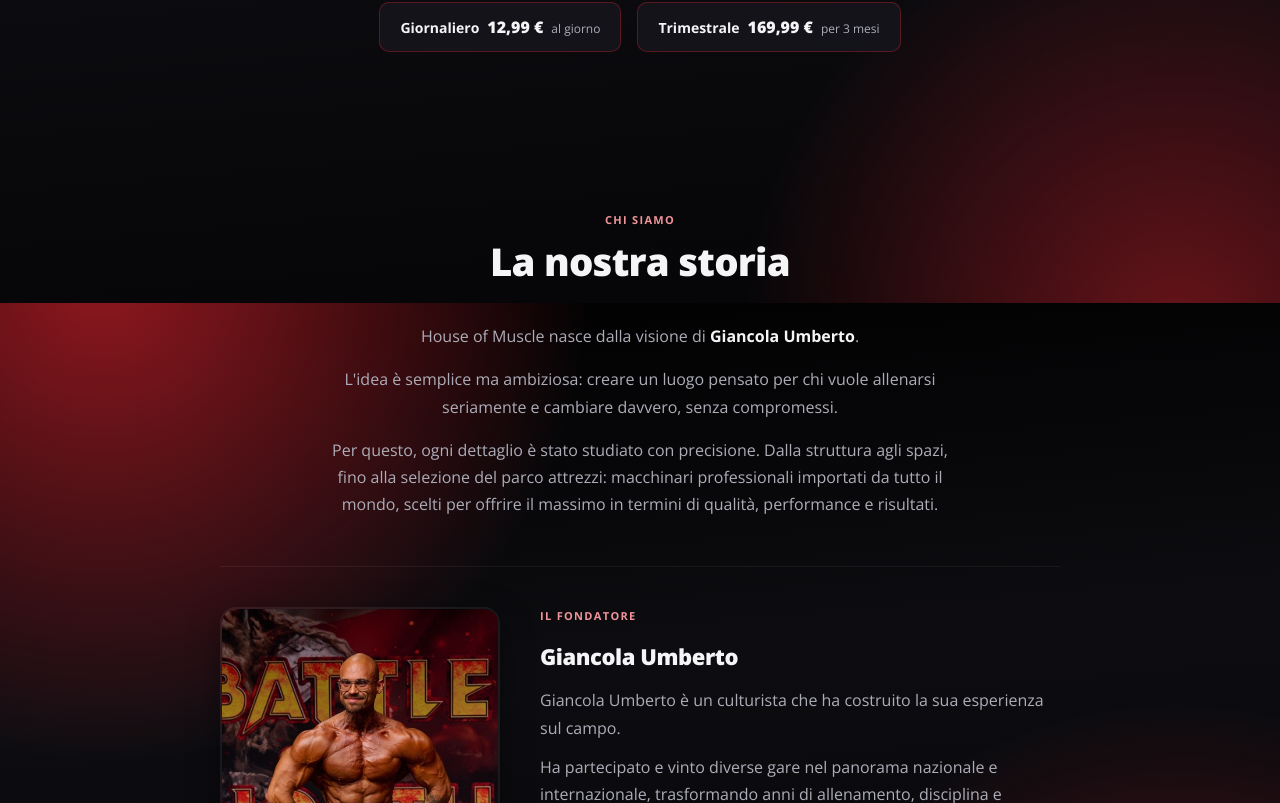
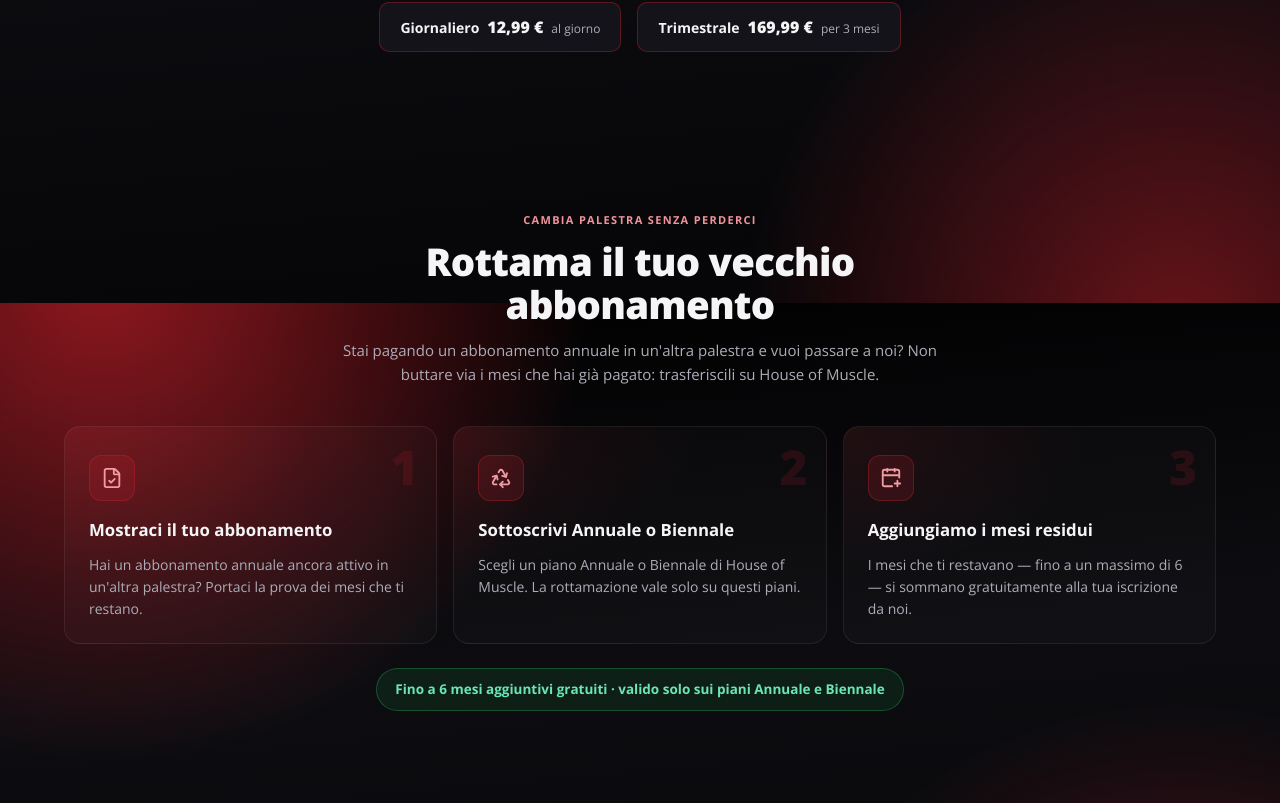
Before and after one commit to SublimedApple58/hom2, a React (Vite) app: page / in a window 1280 px wide. Shown: the part 2897-3700 px from the top of the page. Built offline with nearby package versions, Linux system fonts and the light colour scheme; no server answers.

Commit message:
feat: footer cleanup (H24, no fake email) + rottamazione section on landing

```diff
--- a/src/App.tsx
+++ b/src/App.tsx
@@ -3,6 +3,7 @@
 import { TrustRow } from "./components/TrustRow";
 import { Features } from "./components/Features";
 import { Pricing } from "./components/Pricing";
+import { Rottamazione } from "./components/Rottamazione";
 import { Story } from "./components/Story";
 import { HowItWorks } from "./components/HowItWorks";
 import { Faq } from "./components/Faq";
@@ -23,6 +24,7 @@
         <TrustRow />
         <Features />
         <Pricing />
+        <Rottamazione />
         <Story />
         <HowItWorks />
         <Faq />
--- a/src/components/Footer.tsx
+++ b/src/components/Footer.tsx
@@ -1,4 +1,4 @@
-import { Mail, MapPin, Clock } from "lucide-react";
+import { MapPin, Clock } from "lucide-react";
 import { LOGIN_URL, CHECKOUT_URL, APP_URL } from "../config";
 
 /**
@@ -54,13 +54,6 @@
             >
               <InstagramGlyph size={16} />
             </a>
-            <a
-              href="mailto:info@houseofmuscle.it"
-              className="landing-footer-social-icon"
-              aria-label="Email"
-            >
-              <Mail size={16} />
-            </a>
           </div>
         </div>
 
@@ -76,11 +69,8 @@
             <li>
               <span style={{ display: "inline-flex", alignItems: "center", gap: 8 }}>
                 <Clock size={14} aria-hidden="true" />
-                Lun–Dom · 06:00–23:00
+                Aperti 24 ore su 24, 7 giorni su 7
               </span>
-            </li>
-            <li>
-              <a href="mailto:info@houseofmuscle.it">info@houseofmuscle.it</a>
             </li>
           </ul>
         </div>
--- /dev/null
+++ b/src/components/Rottamazione.tsx
@@ -0,0 +1,51 @@
+import { Recycle, FileCheck, CalendarPlus } from "lucide-react";
+
+const STEPS = [
+  {
+    icon: FileCheck,
+    title: "Mostraci il tuo abbonamento",
+    desc: "Hai un abbonamento annuale ancora attivo in un'altra palestra? Portaci la prova dei mesi che ti restano."
+  },
+  {
+    icon: Recycle,
+    title: "Sottoscrivi Annuale o Biennale",
+    desc: "Scegli un piano Annuale o Biennale di House of Muscle. La rottamazione vale solo su questi piani."
+  },
+  {
+    icon: CalendarPlus,
+    title: "Aggiungiamo i mesi residui",
+    desc: "I mesi che ti restavano — fino a un massimo di 6 — si sommano gratuitamente alla tua iscrizione da noi."
+  }
+];
+
+export function Rottamazione() {
+  return (
+    <section id="rottamazione" className="landing-section">
+      <header className="landing-section-header">
+        <span className="eyebrow">Cambia palestra senza perderci</span>
+        <h2 className="landing-section-title">Rottama il tuo vecchio abbonamento</h2>
+        <p className="landing-section-sub">
+          Stai pagando un abbonamento annuale in un'altra palestra e vuoi passare a noi?
+          Non buttare via i mesi che hai già pagato: trasferiscili su House of Muscle.
+        </p>
+      </header>
+
+      <div className="rottama-grid">
+        {STEPS.map(({ icon: Icon, title, desc }, i) => (
+          <article key={title} className="rottama-card">
+            <span className="rottama-step-num">{i + 1}</span>
+            <span className="rottama-icon" aria-hidden="true">
+              <Icon size={22} />
+            </span>
+            <h3 className="rottama-card-title">{title}</h3>
+            <p className="rottama-card-desc">{desc}</p>
+          </article>
+        ))}
+      </div>
+
+      <p className="rottama-note">
+        Fino a 6 mesi aggiuntivi gratuiti · valido solo sui piani Annuale e Biennale
+      </p>
+    </section>
+  );
+}
--- a/src/index.css
+++ b/src/index.css
@@ -670,6 +670,83 @@
   }
 }
 
+/* ─── ROTTAMAZIONE ──────────────────────────────────────────────────────── */
+
+.rottama-grid {
+  display: grid;
+  grid-template-columns: repeat(3, 1fr);
+  gap: 16px;
+}
+
+.rottama-card {
+  position: relative;
+  display: flex;
+  flex-direction: column;
+  gap: 12px;
+  padding: 28px 24px 24px;
+  border-radius: 16px;
+  border: 1px solid rgba(255, 255, 255, 0.07);
+  background:
+    radial-gradient(120% 120% at 0% 0%, rgba(223, 37, 49, 0.1) 0%, transparent 55%),
+    rgba(255, 255, 255, 0.02);
+  overflow: hidden;
+}
+
+.rottama-step-num {
+  position: absolute;
+  top: 16px;
+  right: 18px;
+  font-size: 48px;
+  font-weight: 900;
+  line-height: 1;
+  color: rgba(223, 37, 49, 0.14);
+  font-variant-numeric: tabular-nums;
+}
+
+.rottama-icon {
+  width: 46px;
+  height: 46px;
+  border-radius: 12px;
+  display: grid;
+  place-items: center;
+  background: rgba(223, 37, 49, 0.14);
+  border: 1px solid rgba(223, 37, 49, 0.3);
+  color: #f09ca3;
+}
+
+.rottama-card-title {
+  font-size: 1.05rem;
+  font-weight: 700;
+  color: var(--text);
+  margin: 4px 0 0;
+}
+
+.rottama-card-desc {
+  color: var(--text-muted);
+  font-size: 14px;
+  line-height: 1.55;
+  margin: 0;
+}
+
+.rottama-note {
+  margin: 24px auto 0;
+  max-width: max-content;
+  padding: 10px 18px;
+  border-radius: 999px;
+  background: rgba(34, 197, 94, 0.1);
+  border: 1px solid rgba(34, 197, 94, 0.3);
+  color: #6ce5b5;
+  font-size: 13.5px;
+  font-weight: 700;
+  text-align: center;
+}
+
+@media (max-width: 760px) {
+  .rottama-grid {
+    grid-template-columns: 1fr;
+  }
+}
+
 /* ─── PRICING (replica .checkout-tier-card del gestionale) ──────────────── */
 
 .pricing-grid {
```
